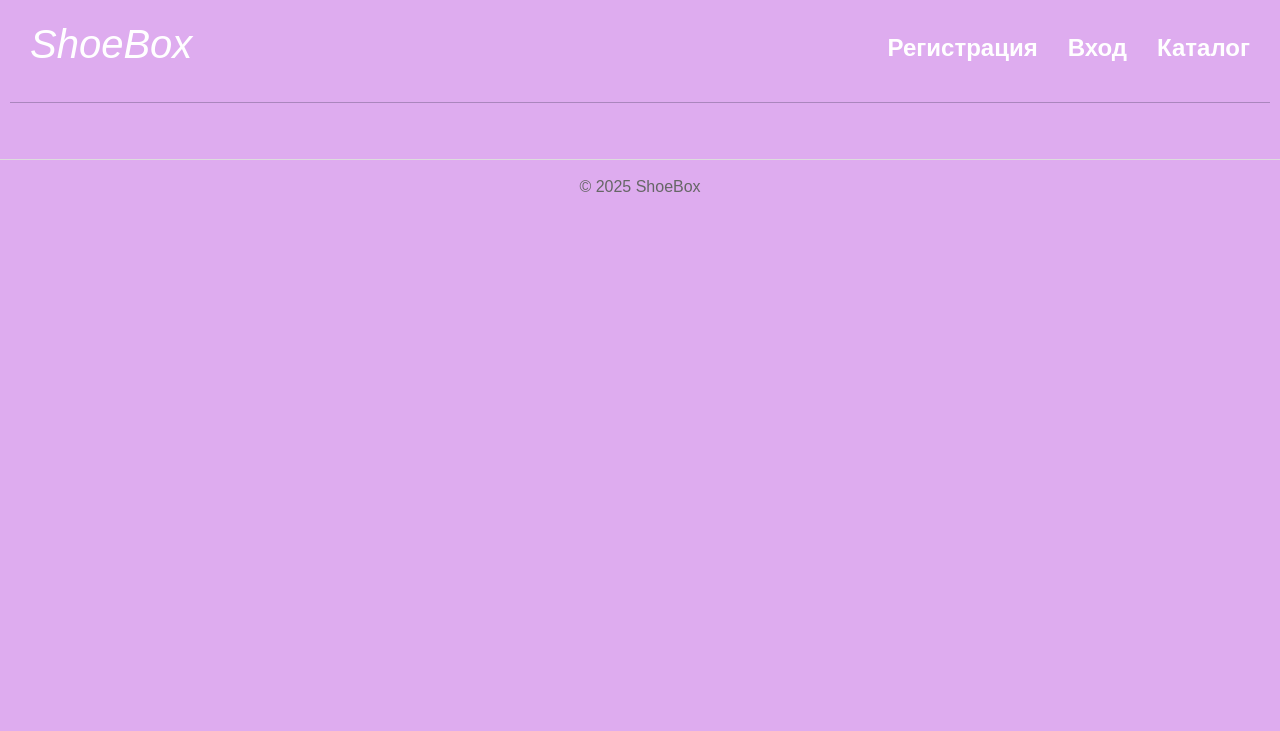
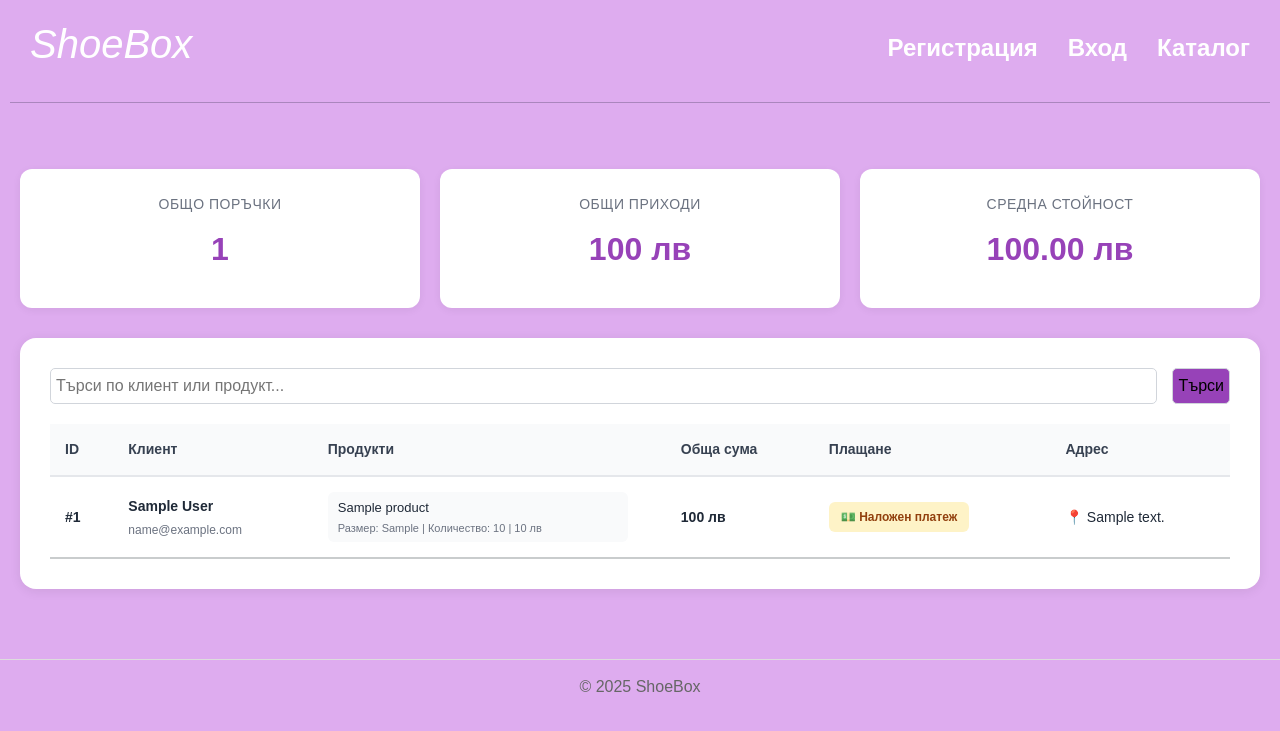
Before and after one commit to MIDimova21/ShoesProject, a Flask app: page /admin/created/orders in a window 1280 px wide. Shown: the top 731 px of the page. Run offline with Flask 3, Linux system fonts and the light colour scheme; tables that the repository leaves empty hold one stand-in row (values such as "Sample post"); some libraries are stand-ins or nearby versions.

Commit message:
Add filter for orders

```diff
--- a/FlaskProject/controllers/admin_controller.py
+++ b/FlaskProject/controllers/admin_controller.py
@@ -1,6 +1,7 @@
 from flask import Blueprint, render_template, redirect, url_for, request, flash
 from FlaskProject import db
 from FlaskProject.services.auth_service import User
+from FlaskProject.services.order_service import Order, OrderItem
 
 from FlaskProject.services.catalog_service import Products, Trainers, Boots, Formal, Sneakers, Sandals
 
@@ -16,7 +17,36 @@ def manage_products():
 
 @admin_bp.route("/created/orders")
 def created_orders():
-    return render_template("admin_orders.html")
+    search_query = request.args.get("query")
+
+    orders_query = Order.query
+
+    if search_query:
+        orders_query = orders_query.join(User).outerjoin(OrderItem).outerjoin(Products).filter(
+            (User.first_name.ilike(f"%{search_query}%")) |
+            (User.last_name.ilike(f"%{search_query}%")) |
+            (User.email.ilike(f"%{search_query}%")) |
+            (Products.name.ilike(f"%{search_query}%")) |
+            (Products.category.ilike(f"%{search_query}%"))
+        ).distinct()
+
+    orders = orders_query.order_by(Order.id.desc()).all()
+
+    total_revenue = 0
+    order_totals = {}
+
+    for order in orders:
+        order_total = sum(item.price * item.quantity for item in order.items)
+        order_totals[order.id] = order_total
+        total_revenue += order_total
+
+    return render_template(
+        "admin_orders.html",
+        orders=orders,
+        total_revenue=total_revenue,
+        order_totals=order_totals,
+        search_query=search_query
+    )
 
 
 
--- a/FlaskProject/static/admin.css
+++ b/FlaskProject/static/admin.css
@@ -149,14 +149,165 @@
   text-decoration: underline;
 }
 
-@media (max-width: 768px) {
-  .admin-header {
-    flex-direction: column;
-    gap: 20px;
-    text-align: center;
-  }
 
-  .admin-actions {
-    flex-direction: column;
-  }
+
+.orders-container {
+  max-width: 1400px;
+  margin: 0 auto;
+  padding: 40px 20px;
 }
+
+.orders-stats {
+  display: grid;
+  grid-template-columns: repeat(auto-fit, minmax(200px, 1fr));
+  gap: 20px;
+  margin-bottom: 30px;
+}
+
+.stat-card {
+  background: white;
+  padding: 25px;
+  border-radius: 12px;
+  box-shadow: 0 2px 8px rgba(0, 0, 0, 0.06);
+  text-align: center;
+}
+
+.stat-value {
+  font-size: 32px;
+  font-weight: 700;
+  color: #9742b8;
+  margin: 10px 0;
+}
+
+.stat-label {
+  font-size: 14px;
+  color: #6b7280;
+  text-transform: uppercase;
+  letter-spacing: 0.5px;
+}
+
+.orders-table-wrapper {
+  background: white;
+  border-radius: 16px;
+  padding: 30px;
+  box-shadow: 0 2px 12px rgba(0, 0, 0, 0.08);
+  overflow-x: auto;
+}
+
+.orders-table {
+  width: 100%;
+  border-collapse: collapse;
+}
+
+.orders-table th {
+  background: #f9fafb;
+  padding: 15px;
+  text-align: left;
+  font-size: 14px;
+  font-weight: 600;
+  color: #374151;
+  border-bottom: 2px solid #e5e7eb;
+  white-space: nowrap;
+}
+
+.orders-table td {
+  padding: 15px;
+  border-bottom: 2px solid #c9cccd;
+  font-size: 14px;
+  color: #1f2937;
+}
+
+.order-id {
+  font-weight: 600;
+  color: #9742b8;
+}
+
+.customer-info {
+  display: flex;
+  flex-direction: column;
+  gap: 4px;
+}
+
+.customer-name {
+  font-weight: 600;
+}
+
+.customer-email {
+  font-size: 12px;
+  color: #6b7280;
+}
+
+.order-items-list {
+  display: flex;
+  flex-direction: column;
+  gap: 6px;
+  max-width: 300px;
+}
+
+.order-item {
+  font-size: 13px;
+  padding: 6px 10px;
+  background: #f9fafb;
+  border-radius: 6px;
+}
+
+.item-name {
+  font-weight: 500;
+  color: #1f2937;
+}
+
+.item-details {
+  font-size: 11px;
+  color: #6b7280;
+  margin-top: 2px;
+}
+
+.order-total {
+  font-weight: 700;
+  font-size: 16px;
+  color: #9742b8;
+}
+
+.payment-badge {
+  padding: 6px 12px;
+  border-radius: 6px;
+  font-size: 12px;
+  font-weight: 600;
+  display: inline-block;
+}
+
+.payment-card {
+  background: #dbeafe;
+  color: #1e40af;
+}
+
+.payment-cod {
+  background: #fef3c7;
+  color: #92400e;
+}
+
+.address-cell {
+  max-width: 200px;
+  overflow: hidden;
+  text-overflow: ellipsis;
+  white-space: nowrap;
+}
+
+.no-orders {
+  text-align: center;
+  padding: 60px;
+  color: #9ca3af;
+  font-size: 16px;
+}
+
+.order-date {
+  color: #6b7280;
+  font-size: 13px;
+}
+
+.filter-input, .export-btn {
+  border-radius: 5px;
+  margin-bottom: 20px;
+  padding: 5px;
+  border: 1px solid #d1d5db;
+}
--- a/FlaskProject/templates/admin_orders.html
+++ b/FlaskProject/templates/admin_orders.html
@@ -1,10 +1,98 @@
 {% extends "base.html" %}
 
 {% block link %}
-        <link rel="stylesheet" href="{{ url_for('static', filename='base.css') }}">
-        <link rel="stylesheet" href="{{ url_for('static', filename='admin.css') }}">
+<link rel="stylesheet" href="{{ url_for('static', filename='base.css') }}">
+<link rel="stylesheet" href="{{ url_for('static', filename='admin.css') }}">
 {% endblock %}
 
 {% block content %}
+<div class="orders-container">
+  <div class="orders-stats">
+    <div class="stat-card">
+      <div class="stat-label">Общо поръчки</div>
+      <div class="stat-value">{{ orders|length }}</div>
+    </div>
+    <div class="stat-card">
+      <div class="stat-label">Общи приходи</div>
+      <div class="stat-value">{{ total_revenue }} лв</div>
+    </div>
+    <div class="stat-card">
+      <div class="stat-label">Средна стойност</div>
+      <div class="stat-value">
+        {% if orders|length > 0 %}
+          {{ "%.2f"|format(total_revenue / orders|length) }} лв
+        {% else %}
+          0 лв
+        {% endif %}
+      </div>
+    </div>
+  </div>
 
+  <div class="orders-table-wrapper">
+    <div class="filter-section">
+      <form method="GET" action="{{ url_for('admin.created_orders') }}" style="display: flex; gap: 15px; flex-wrap: wrap; width: 100%;">
+        <input type="text" name="query" class="filter-input" placeholder="Търси по клиент или продукт..." value="{{ search_query or '' }}" style="flex: 2; min-width: 300px;">
+        <button type="submit" class="export-btn" style="background: #9742b8;">Търси</button>
+      </form>
+    </div>
+
+    {% if orders %}
+
+      <table class="orders-table" id="ordersTable">
+        <thead>
+          <tr>
+            <th>ID</th>
+            <th>Клиент</th>
+            <th>Продукти</th>
+            <th>Обща сума</th>
+            <th>Плащане</th>
+            <th>Адрес</th>
+          </tr>
+        </thead>
+        <tbody>
+          {% for order in orders %}
+            <tr>
+              <td class="order-id">#{{ order.id }}</td>
+              <td>
+                <div class="customer-info">
+                  <span class="customer-name">{{ order.user.first_name }} {{ order.user.last_name }}</span>
+                  <span class="customer-email">{{ order.user.email }}</span>
+                </div>
+              </td>
+              <td>
+                <div class="order-items-list">
+                  {% for item in order.items %}
+                    <div class="order-item">
+                      <div class="item-name">{{ item.product.name }}</div>
+                      <div class="item-details">
+                        Размер: {{ item.size }} | Количество: {{ item.quantity }} | {{ item.price }} лв
+                      </div>
+                    </div>
+                  {% endfor %}
+                </div>
+              </td>
+              <td class="order-total">
+                {{ order_totals[order.id] }} лв
+              </td>
+              <td>
+                {% if order.payment_method == "Credit Card" %}
+                  <span class="payment-badge payment-card">💳 Дебитна карта</span>
+                {% else %}
+                  <span class="payment-badge payment-cod">💵 Наложен платеж</span>
+                {% endif %}
+              </td>
+              <td class="address-cell" title="{{ order.address }}">
+                📍 {{ order.address }}
+              </td>
+            </tr>
+          {% endfor %}
+        </tbody>
+      </table>
+    {% else %}
+      <div class="no-orders">
+        <p>📭 Все още няма направени поръчки</p>
+      </div>
+    {% endif %}
+  </div>
+</div>
 {% endblock %}
```
